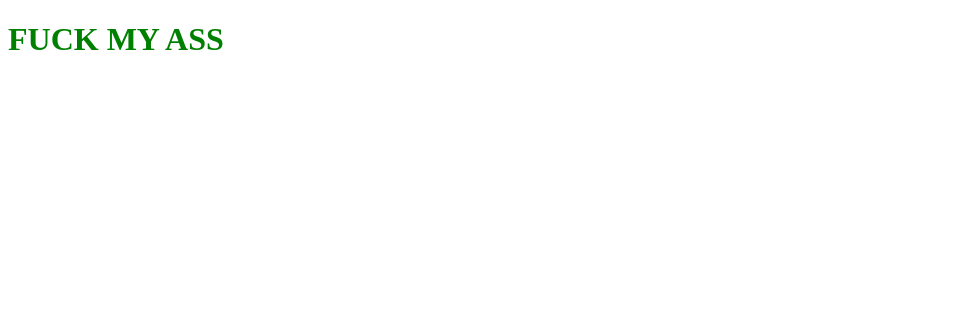
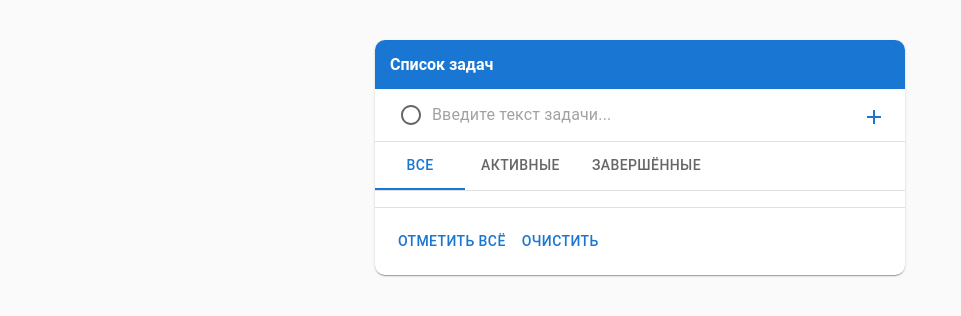
Before and after one commit to AcidRainFckU/react-todo-app, a React app: page / in a window 1280 px wide. Shown: the top 316 px of the page, without its empty margins (0-961 px from the left). Built offline with nearby package versions, Linux system fonts and the light colour scheme.

Commit message:
Сделал 1 урок

```diff
--- a/src/App.tsx
+++ /dev/null
@@ -1,9 +0,0 @@
-import './styles.scss'
-
-export default function App() {
-  return (
-    <div className="App">
-      <h1>FUCK MY ASS</h1>
-    </div>
-  )
-}
--- a/src/index.tsx
+++ b/src/index.tsx
@@ -1,6 +1,7 @@
 import React from 'react'
 import ReactDOM from 'react-dom'
-import App from './App'
+import App from './tutorial-1/App'
+import './styles.scss'
 
 ReactDOM.render(
   <React.StrictMode>
--- a/src/styles.scss
+++ b/src/styles.scss
@@ -1,3 +1,73 @@
-h1 {
-  color: green;
+body {
+  margin: 0 !important;
+  padding: 0 !important;
+  font-family: 'Roboto';
 }
+
+h4 {
+  margin: 0 !important;
+  padding: 0 !important;
+}
+
+.App {
+  background-color: #fafafa;
+  height: 100vh;
+  padding-top: 40px;
+}
+
+.wrapper {
+  width: 530px;
+  margin: 0 auto;
+  border-radius: 10px !important;
+  overflow: hidden;
+}
+
+.item-text {
+  flex: 1;
+  line-height: 40px !important;
+}
+
+.header {
+  background-color: #1976d2 !important;
+  color: #fff !important;
+  padding: 15px;
+  margin-bottom: 10px !important;
+  border-radius: 0 !important;
+}
+
+.field {
+  display: flex;
+  padding: 0 15px;
+
+  .checkbox {
+    position: relative;
+    top: -5px;
+  }
+
+  .MuiInput-root:before {
+    display: none !important;
+  }
+
+  button {
+    width: 35px;
+    height: 35px;
+    min-width: 10px;
+  }
+}
+
+.d-flex {
+  display: flex;
+}
+
+.item {
+  flex: 1;
+
+  &-buttons {
+    align-items: center;
+    margin-left: 15px;
+  }
+}
+
+.check-buttons {
+  padding: 15px;
+}
--- /dev/null
+++ b/src/tutorial-1/App.tsx
@@ -0,0 +1,89 @@
+import { Paper, Divider, Button, List, Tabs, Tab } from '@mui/material'
+import { useReducer } from 'react'
+import { AddField } from './components/AddField'
+import { Item } from './components/Item'
+
+type Todo = {
+  id: number
+  text: string
+  complited: boolean
+}
+
+enum Action {
+  ADD_TUSK = 'ADD_TUSK',
+  REM_TUSK = 'REM_TUSK',
+  CHANGE_COMPLITED = 'CHANGE_COMPLITED',
+}
+
+type SetAction = {
+  type: Action
+  payload: {
+    id: number
+    text: string
+    complited: boolean
+  }
+}
+
+function reducer(state: Todo[], action: SetAction) {
+  switch (action.type) {
+    case 'ADD_TUSK':
+      return [
+        ...state,
+        {
+          id: state.length > 0 ? state[state.length - 1].id + 1 : 1,
+          text: action.payload.text,
+          complited: action.payload.complited,
+        },
+      ]
+    case 'REM_TUSK':
+      return state.filter((tusk) => tusk.id !== action.payload.id)
+    case 'CHANGE_COMPLITED':
+      return state.map((tusk) =>
+        tusk.id === action.payload.id
+          ? { ...tusk, complited: !tusk.complited }
+          : tusk
+      )
+    default:
+      return state
+  }
+}
+
+function App() {
+  const [state, dispatch] = useReducer(reducer, [])
+
+  return (
+    <div className="App">
+      <Paper className="wrapper">
+        <Paper className="header" elevation={0}>
+          <h4>Список задач</h4>
+        </Paper>
+        <AddField dispatch={dispatch} />
+        <Divider />
+        <Tabs value={0}>
+          <Tab label="Все" />
+          <Tab label="Активные" />
+          <Tab label="Завершённые" />
+        </Tabs>
+        <Divider />
+        <List>
+          {state.map((item: Todo) => (
+            <Item
+              text={item.text}
+              dispatch={dispatch}
+              key={item.id}
+              id={item.id}
+              complited={item.complited}
+            />
+          ))}
+        </List>
+        <Divider />
+        <div className="check-buttons">
+          <Button>Отметить всё</Button>
+          <Button>Очистить</Button>
+        </div>
+      </Paper>
+    </div>
+  )
+}
+
+export default App
--- /dev/null
+++ b/src/tutorial-1/components/AddField.tsx
@@ -0,0 +1,44 @@
+import { TextField, Button, Checkbox } from '@mui/material'
+import AddIcon from '@mui/icons-material/Add'
+import RadioButtonUncheckedIcon from '@mui/icons-material/RadioButtonUnchecked'
+import CheckCircleIcon from '@mui/icons-material/CheckCircle'
+import { useState } from 'react'
+
+type Props = {
+  dispatch: any
+}
+
+export const AddField: React.FC<Props> = ({ dispatch }) => {
+  const [text, setText] = useState<string>()
+  const [checked, setChecked] = useState<boolean>(false)
+
+  function addTusk(event: any) {
+    event.preventDefault()
+    dispatch({ type: 'ADD_TUSK', payload: { text, complited: checked } })
+    setText('')
+    setChecked(false)
+  }
+
+  return (
+    <form className="field" onSubmit={addTusk}>
+      <Checkbox
+        className="checkbox"
+        icon={<RadioButtonUncheckedIcon />}
+        checkedIcon={<CheckCircleIcon />}
+        checked={checked ? checked : false}
+        onClick={() => setChecked(!checked)}
+      />
+      <TextField
+        variant="standard"
+        placeholder="Введите текст задачи..."
+        fullWidth
+        required
+        value={text ? text : ''} //Без такой записи выдаёт ошибку
+        onChange={(e) => setText(e.target.value)}
+      />
+      <Button type="submit">
+        <AddIcon />
+      </Button>
+    </form>
+  )
+}
--- /dev/null
+++ b/src/tutorial-1/components/Item.tsx
@@ -0,0 +1,41 @@
+import React from 'react'
+import { IconButton, Checkbox, ListItem, Typography } from '@mui/material'
+
+import EditIcon from '@mui/icons-material/Edit'
+import DeleteOutlineIcon from '@mui/icons-material/DeleteOutline'
+import RadioButtonUncheckedIcon from '@mui/icons-material/RadioButtonUnchecked'
+import CheckCircleIcon from '@mui/icons-material/CheckCircle'
+
+type Props = {
+  text: string
+  dispatch: any
+  complited: boolean
+  id: number
+}
+export const Item: React.FC<Props> = ({ text, dispatch, complited, id }) => {
+  return (
+    <ListItem>
+      <div className="d-flex item">
+        <Checkbox
+          icon={<RadioButtonUncheckedIcon />}
+          checkedIcon={<CheckCircleIcon />}
+          checked={complited}
+          onClick={() =>
+            dispatch({ type: 'CHANGE_COMPLITED', payload: { id } })
+          }
+        />
+        <Typography className="item-text">{text}</Typography>
+        <div className="item-buttons d-flex">
+          <IconButton>
+            <EditIcon style={{ fontSize: 20 }} />
+          </IconButton>
+          <IconButton
+            onClick={() => dispatch({ type: 'REM_TUSK', payload: { id } })}
+          >
+            <DeleteOutlineIcon style={{ fontSize: 20 }} />
+          </IconButton>
+        </div>
+      </div>
+    </ListItem>
+  )
+}
--- a/webpack/webpack.common.js
+++ b/webpack/webpack.common.js
@@ -45,7 +45,7 @@ module.exports = {
       template: path.resolve(__dirname, '..', './src/index.html'),
     }),
     new CopyPlugin({
-      patterns: [{ from: 'source', to: 'dest' }],
+      patterns: [{ from: 'src', to: 'dest' }],
     }),
   ],
   stats: 'errors-only',
--- a/webpack/webpack.dev.js
+++ b/webpack/webpack.dev.js
@@ -4,14 +4,14 @@ const ReactRefreshWebpackPlugin = require('@pmmmwh/react-refresh-webpack-plugin'
 module.exports = {
   mode: 'development',
   devServer: {
-        hot:true,
-        open:true
+    hot: true,
+    open: true,
   },
   devtool: 'cheap-module-source-map',
   plugins: [
     new webpack.DefinePlugin({
-            'process.env.name': JSON.stringify('Vishwas')
+      'process.env.name': JSON.stringify('Vishwas'),
     }),
-        new ReactRefreshWebpackPlugin()
-    ]
+    new ReactRefreshWebpackPlugin(),
+  ],
 }
```
Also changed, not shown: package.json (+7 -1 lines), webpack/webpack.config.js (+4 -4 lines), 1 other file (tests, documents, lock files or other folders). Lines whose indentation alone changed are shown as unchanged.
